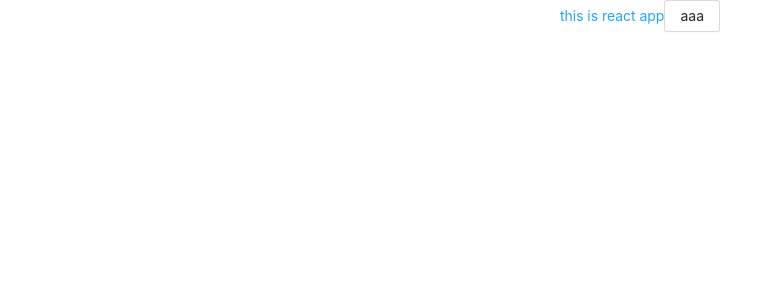
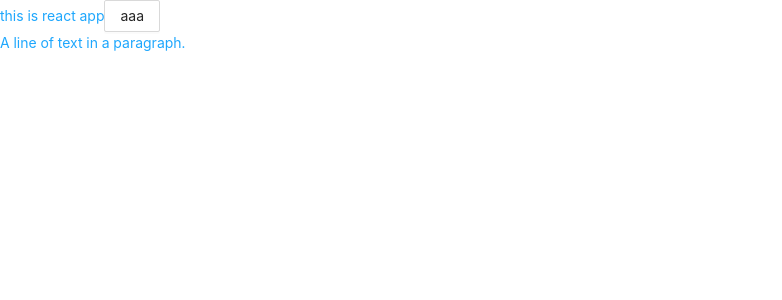
Before and after one commit to junezm1993/june-slate-editor, a React (Create React App) app: page / in a window 1280 px wide. Shown: the top 300 px of the page, without its empty margins (0-782 px from the left). Built offline with nearby package versions, Linux system fonts and the light colour scheme.

Commit message:
add slate-react

```diff
--- a/package.json
+++ b/package.json
@@ -13,6 +13,8 @@
     "react": "^17.0.1",
     "react-dom": "^17.0.1",
     "react-scripts": "4.0.0",
+    "slate": "^0.59.0",
+    "slate-react": "^0.59.0",
     "web-vitals": "^0.2.4"
   },
   "scripts": {
@@ -43,6 +45,8 @@
   },
   "devDependencies": {
     "@babel/core": "^7.12.3",
+    "@babel/plugin-syntax-jsx": "^7.12.1",
+    "@babel/preset-react": "^7.12.5",
     "@storybook/addon-actions": "^6.1.0-beta.2",
     "@storybook/addon-essentials": "^6.1.0-beta.2",
     "@storybook/addon-links": "^6.1.0-beta.2",
--- a/src/App.js
+++ b/src/App.js
@@ -1,10 +1,12 @@
 import { Button } from 'antd';
+import EditorComponent from './packages/editors/june-slate-editor/index';
 import './App.scss';
 
 function App() {
   return (
     <div className="app">
       this is react app<Button>aaa</Button>
+        <EditorComponent />
     </div>
   );
 }
--- a/src/App.scss
+++ b/src/App.scss
@@ -1,6 +1,6 @@
 @import '~antd/dist/antd.css';
 
 .app {
-  text-align: center;
+  //text-align: center;
   color: #1ea7fd;
 }
--- /dev/null
+++ b/src/packages/editors/june-slate-editor/index.js
@@ -0,0 +1,22 @@
+import React, { useMemo, useState } from "react";
+import { createEditor } from 'slate';
+import { Slate, Editable, withReact } from 'slate-react';
+
+const EditorComponent = () => {
+    const editor = useMemo(() => withReact(createEditor()), []);
+    // Add the initial value when setting up our state.
+    const [value, setValue] = useState([
+        {
+            type: 'paragraph',
+            children: [{ text: 'A line of text in a paragraph.' }],
+        },
+    ]);
+
+    return (
+        <Slate editor={editor} value={value} onChange={newValue => setValue(newValue)}>
+            <Editable />
+        </Slate>
+    )
+};
+
+export default EditorComponent;
```
Also changed, not shown: 1 other file (tests, documents, lock files or other folders).
